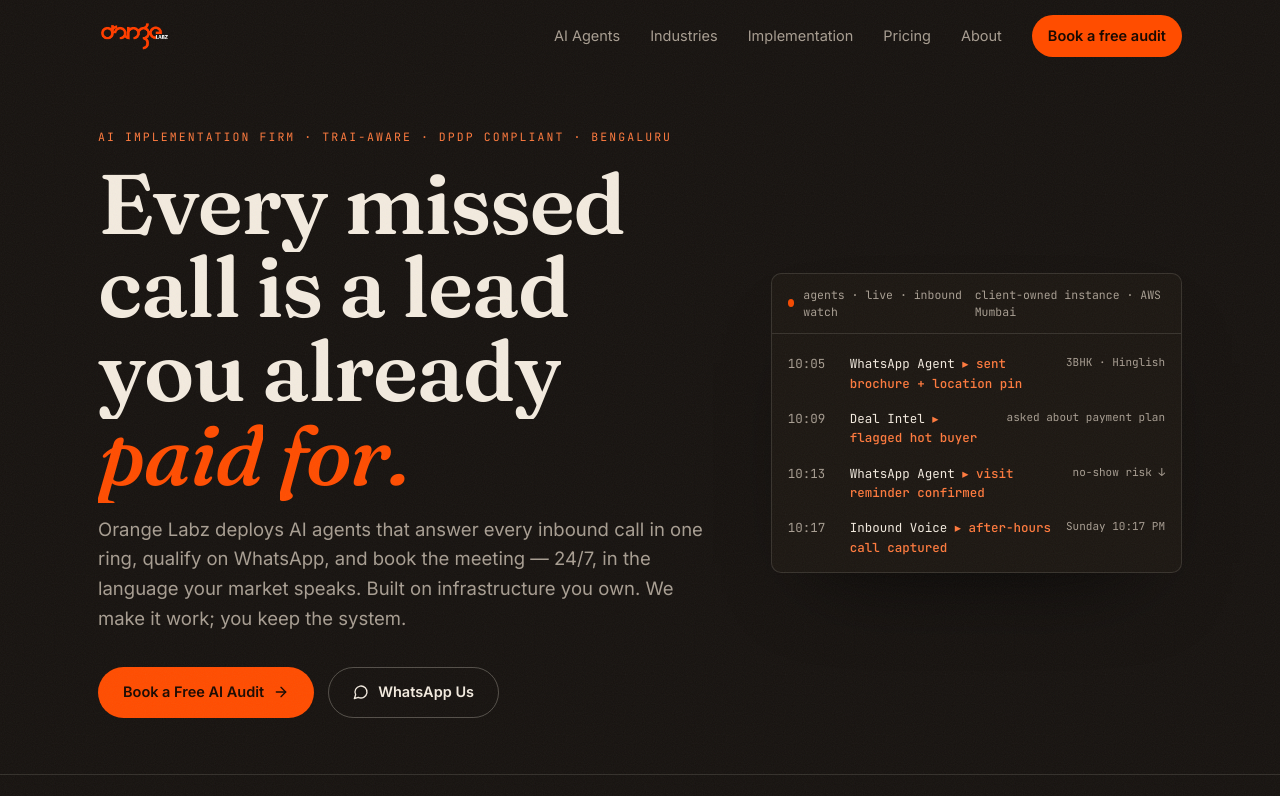
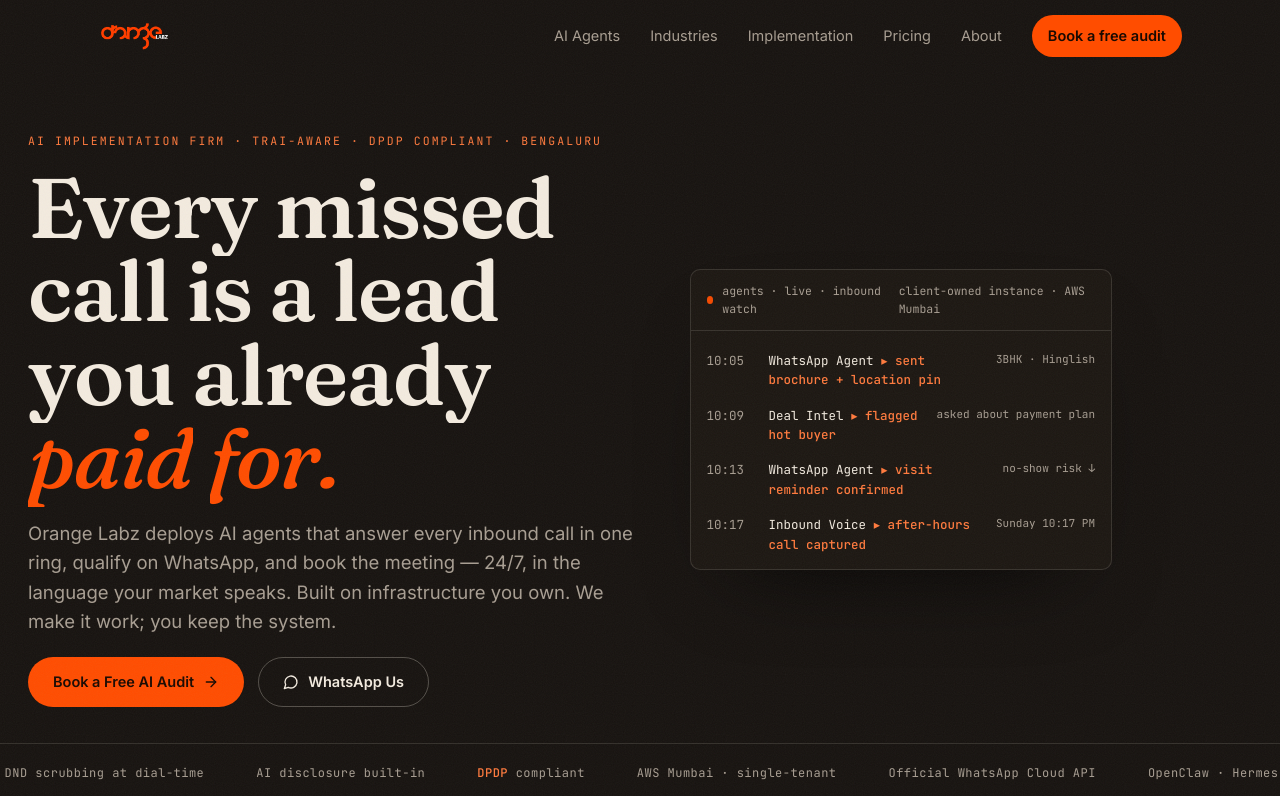
Before and after one commit to iamvazu/orangelabz, a Next.js app: page / in a window 1280 px wide. Shown: the top 796 px of the page. Built offline with nearby package versions, Linux system fonts and the light colour scheme.

Commit message:
style: move text slider to fit inside hero section

```diff
--- a/app/globals.css
+++ b/app/globals.css
@@ -87,11 +87,11 @@ main{padding-top:72px}
 .btn:focus-visible{outline:2px solid var(--ember2);outline-offset:3px}
 
 /* ---------- hero ---------- */
-.hero{min-height:calc(92vh - 72px);display:flex;align-items:center;padding:56px 0}
-.hero-grid{display:grid;grid-template-columns:1.2fr .8fr;gap:56px;align-items:center}
-@media(max-width:940px){.hero-grid{grid-template-columns:1fr;gap:40px}}
-.cta-row{display:flex;gap:14px;flex-wrap:wrap;margin-top:34px}
-.hero-page{padding:96px 0 34px;max-width:820px}
+.hero{min-height:calc(100vh - 72px);display:flex;flex-direction:column;justify-content:space-between;padding:24px 0 0}
+.hero-grid{display:grid;grid-template-columns:1.2fr .8fr;gap:28px;align-items:center;margin:auto 0}
+@media(max-width:940px){.hero-grid{grid-template-columns:1fr;gap:24px}}
+.cta-row{display:flex;gap:14px;flex-wrap:wrap;margin-top:20px}
+.hero-page{padding:60px 0 24px;max-width:820px}
 /* word-by-word rise */
 .hw{display:inline-block;overflow:hidden;vertical-align:bottom;padding-bottom:.08em;margin-bottom:-.08em}
 .hw>span{display:inline-block;transform:translateY(115%);
--- a/app/page.jsx
+++ b/app/page.jsx
@@ -48,9 +48,8 @@ export default function Home() {
           </div>
           <Feed />
         </div>
+        <Marquee />
       </header>
-
-      <Marquee />
 
       {/* DUAL PATH */}
       <section>
```
